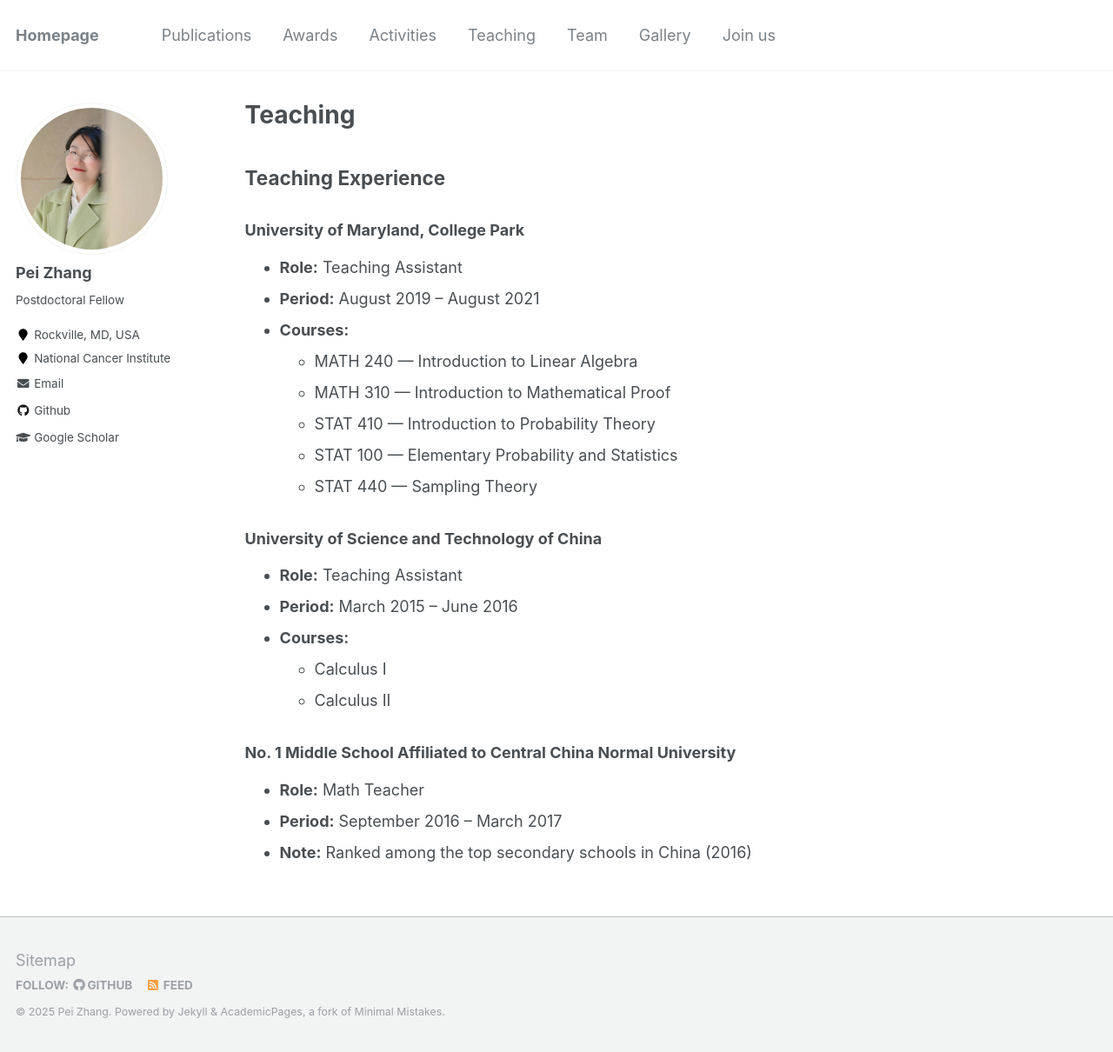
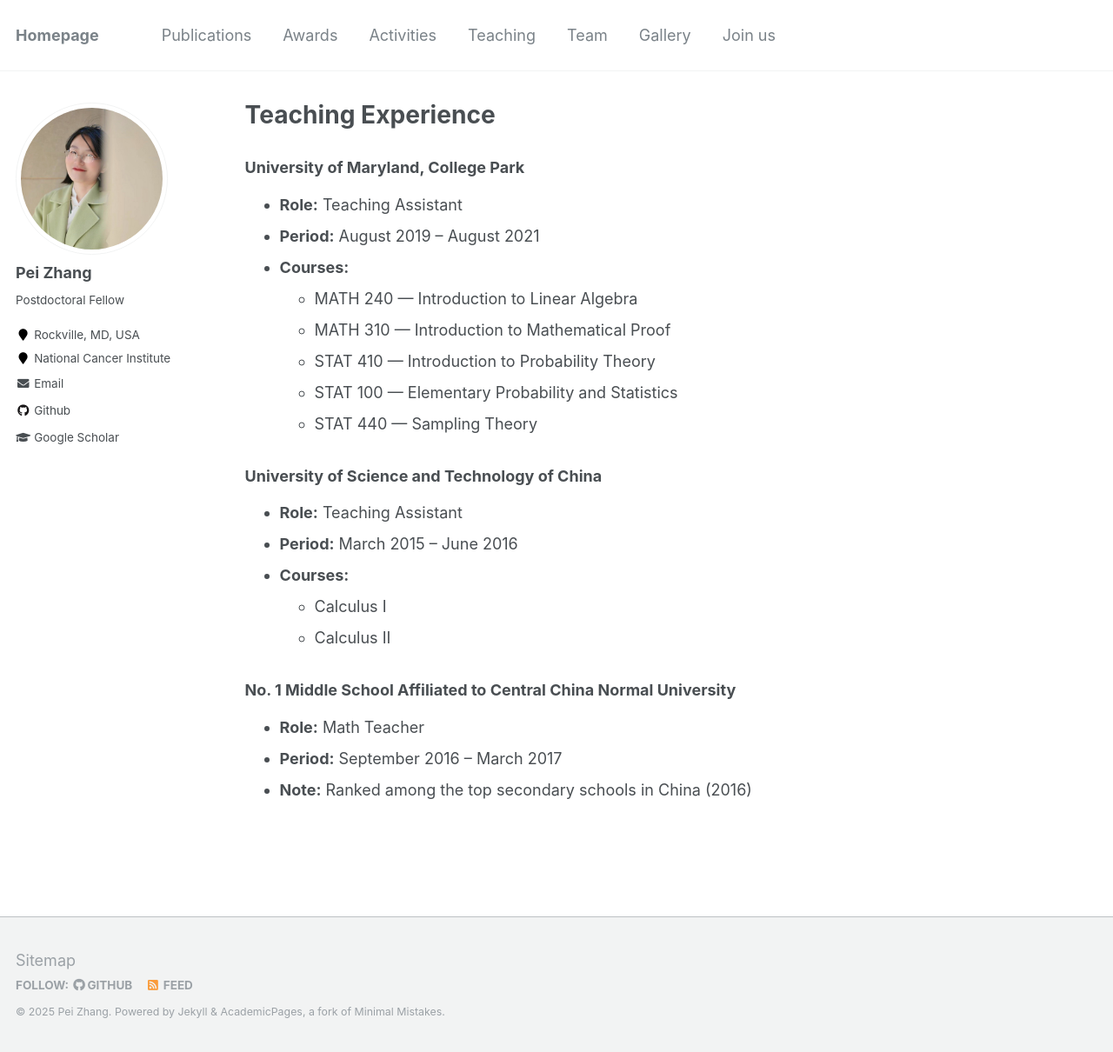
Before and after one commit to BettyzhangPei/BettyzhangPei.github.io, a Jekyll site: the page built from _pages/teaching.md, in a window 1280 px wide and 1210 px high. Shown: the whole window at 87% size. Built offline with Jekyll 4.4.1, drawn with Linux system fonts in a browser that asks for light colours.

Commit message:
Update teaching.md

```diff
--- a/_pages/teaching.md
+++ b/_pages/teaching.md
@@ -1,11 +1,9 @@
 ---
 layout: archive
-title: "Teaching"
+title: "Teaching Experience"
 permalink: /teaching/
 author_profile: true
 ---
-
-## Teaching Experience
 
 ### University of Maryland, College Park
 - **Role:** Teaching Assistant
```
